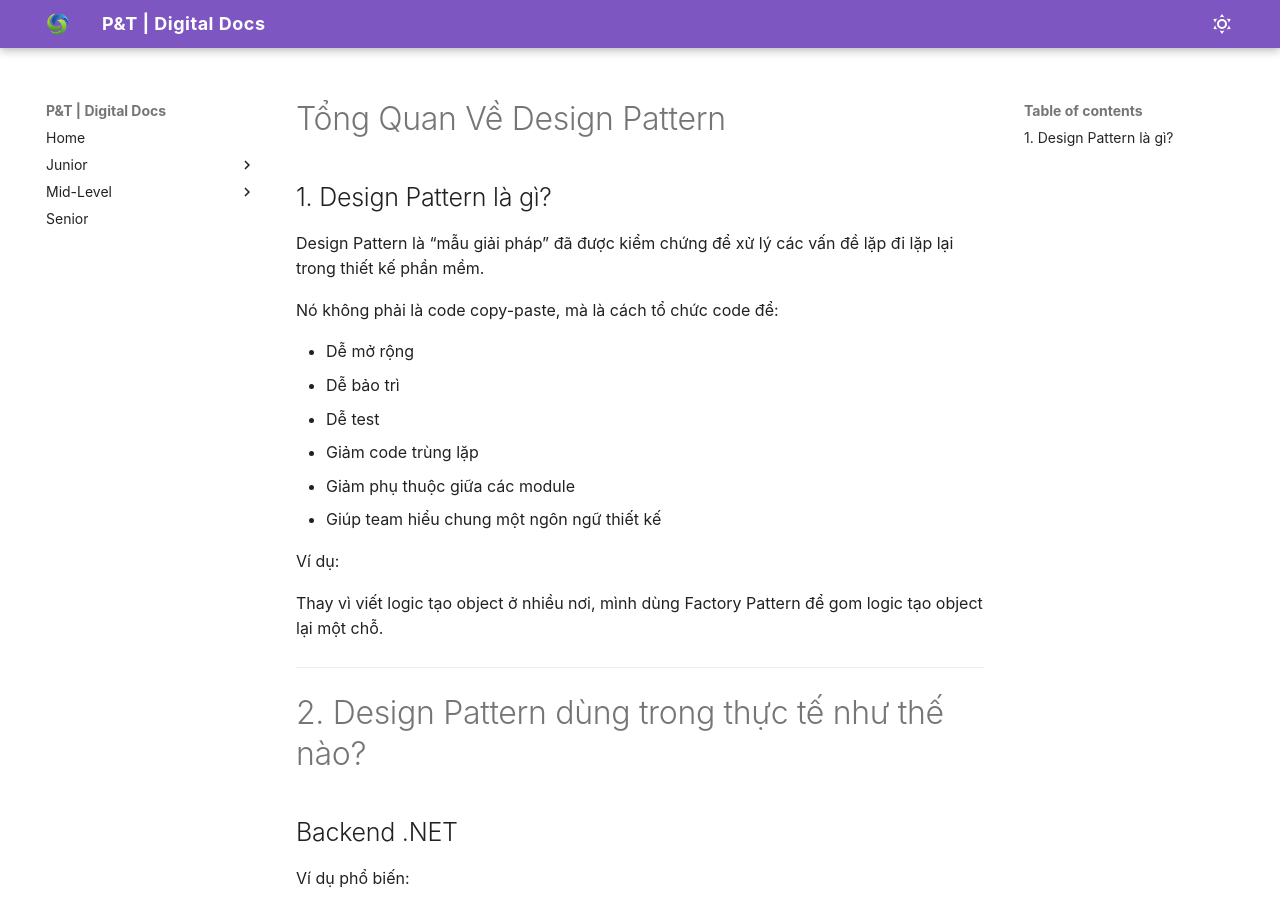
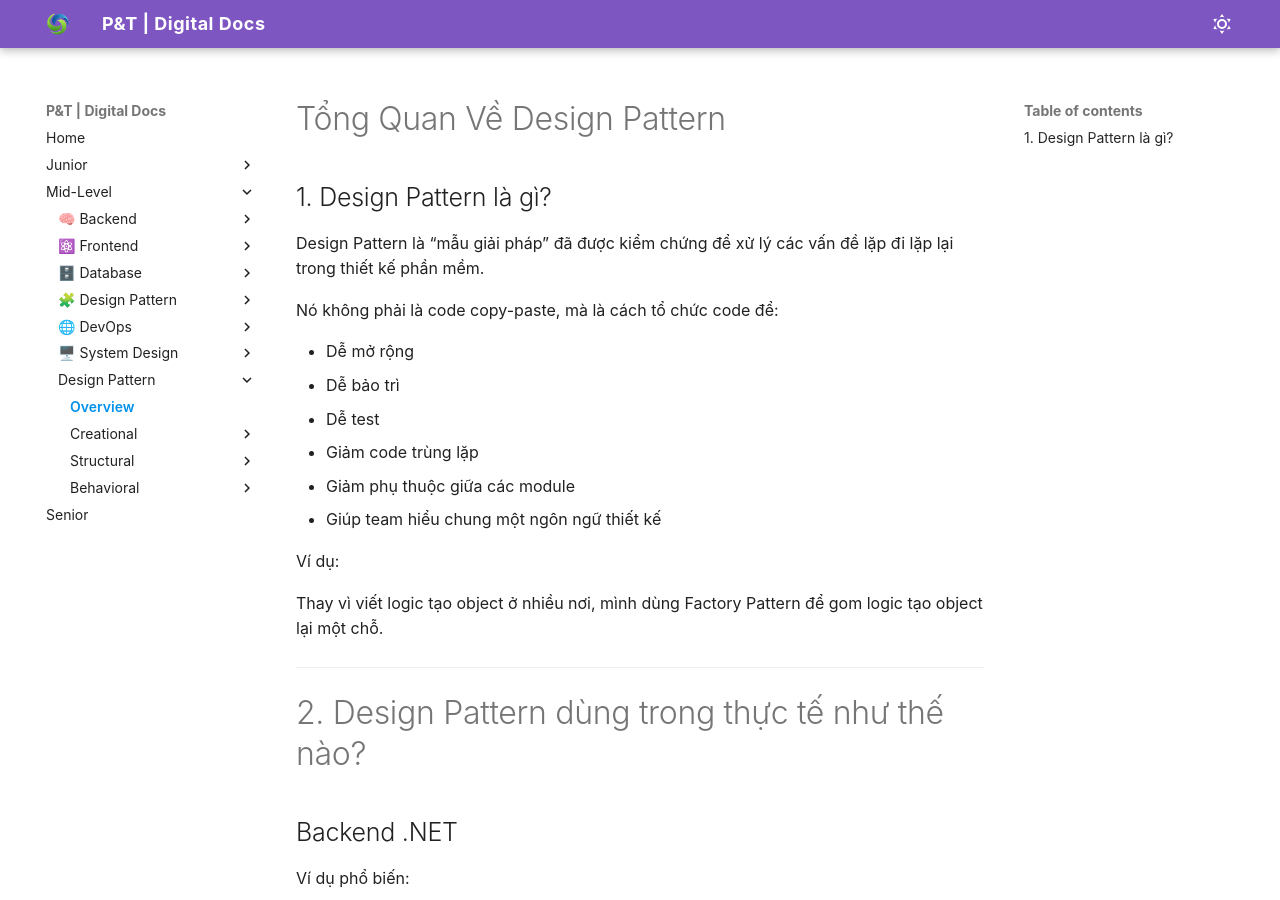
Before and after one commit to alphadev14/digitaldocs, an MkDocs documentation site: the page built from docs/mid-level/design-pattern/01-design-pattern-overview.md, in a window 1280 px wide and 900 px high. Built offline with MkDocs 1.6.1 and Material for MkDocs 9.7.7, drawn with Linux system fonts in a browser that asks for light colours; some of the changed lines change nothing that is shown.

Commit message:
A:  singleton pattern document

```diff
--- a/mkdocs.yml
+++ b/mkdocs.yml
@@ -96,10 +96,6 @@ nav:
           - Structural Patterns: mid-level/design-pattern/03-structural-patterns.md
           - Behavioral Patterns: mid-level/design-pattern/04-behavioral-patterns.md
           - Patterns in .NET: mid-level/design-pattern/05-patterns-in-dotnet.md
-      - 🖥️ System Design:
-          - System Design Introduction: mid-level/system-design/01-system-design-introduction.md
-          - System Design Life Cycle: mid-level/system-design/02-system-design-life-cycle.md
-          - Component of System Design: mid-level/system-design/03-component-of-system-design.md
       - 🌐 DevOps:
           - Overview: mid-level/devops/index.md
           - CI/CD Pipeline: mid-level/devops/01-ci-cd-pipeline.md
@@ -119,6 +115,22 @@ nav:
               - Gitlab CI/CD: mid-level/devops/labs/03-gitlab-ci-cd-setup.md
           - 🐧 Linux:
               - Linux Basic: mid-level/devops/linux/01-linux-basic.md
+      - 🖥️ System Design:
+          - System Design Introduction: mid-level/system-design/01-system-design-introduction.md
+          - System Design Life Cycle: mid-level/system-design/02-system-design-life-cycle.md
+          - Component of System Design: mid-level/system-design/03-component-of-system-design.md
+
+      - Design Pattern:
+          - Overview: mid-level/design-pattern/01-design-pattern-overview.md
+          - Creational:
+              - Singleton Pattern: mid-level/design-pattern/01-singleton-pattern.md
+              - Factory Pattern: mid-level/design-pattern/02-factory-pattern.md
+              - Builder Pattern: mid-level/design-pattern/03-builder-pattern.md
+          - Structural:
+              - Adapter Pattern: mid-level/design-pattern/02-adapter-pattern.md
+          - Behavioral:
+              - Observer Pattern: mid-level/design-pattern/03-observer-pattern.md
+
   - Senior: senior/index.md
 
 plugins: []
```
Also changed, not shown: docs/mid-level/design-pattern/01-design-pattern-overview.md (renamed from docs/mid-level/design-pattern/01-design-pattern-introduction.md), docs/mid-level/design-pattern/02-factory-pattern.md (added), docs/mid-level/design-pattern/03-builder-pattern.md (added).
